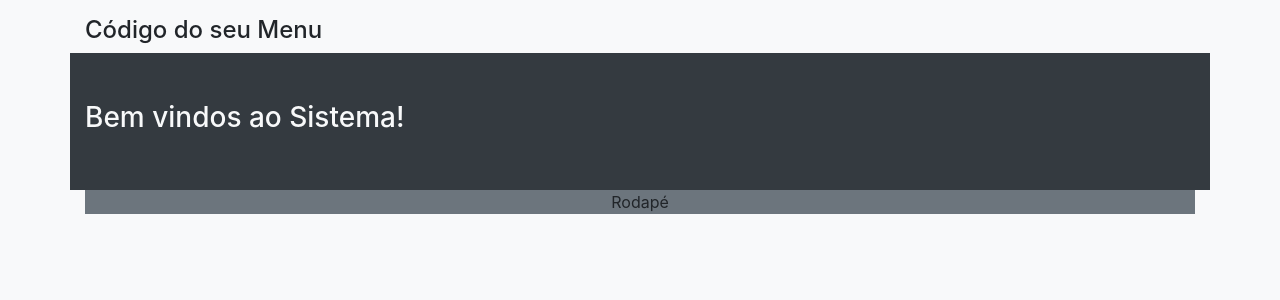
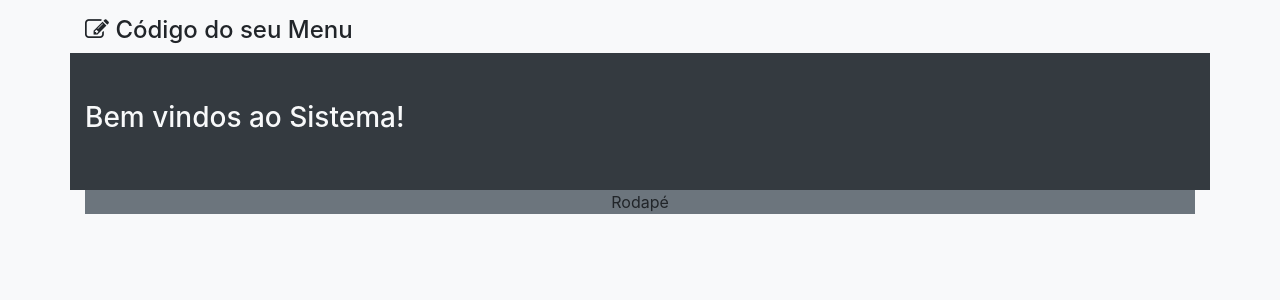
Before and after one commit to rafaelzottesso/2020-TADS-Topicos, a Django app: page / in a window 1280 px wide. Shown: the top 300 px of the page. Run offline with Django 3.2, Linux system fonts and the light colour scheme; some libraries are stand-ins or nearby versions.

Commit message:
Importação do Font-Awesome.

```diff
--- a/Progressao/paginas/templates/paginas/modelo.html
+++ b/Progressao/paginas/templates/paginas/modelo.html
@@ -14,6 +14,8 @@
 
     <!-- Importar o Bootstrap -->
     <link rel="stylesheet" href="{% static 'css/bootstrap.min.css' %}">
+    <!-- Importar o Font Awesome -->
+    <link rel="stylesheet" href="{% static 'css/font-awesome.min.css' %}">
 
 </head>
 
@@ -23,7 +25,10 @@
 
         <!-- Menu -->
         {% block menu %}
-        <h4>Código do seu Menu</h4>
+        <h4>
+            <i class="fa fa-pencil-square-o" aria-hidden="true"></i>
+            Código do seu Menu
+        </h4>
         <!-- Coloque dentro deste bloco todo o código do menu -->
         {% endblock %}
 
```
